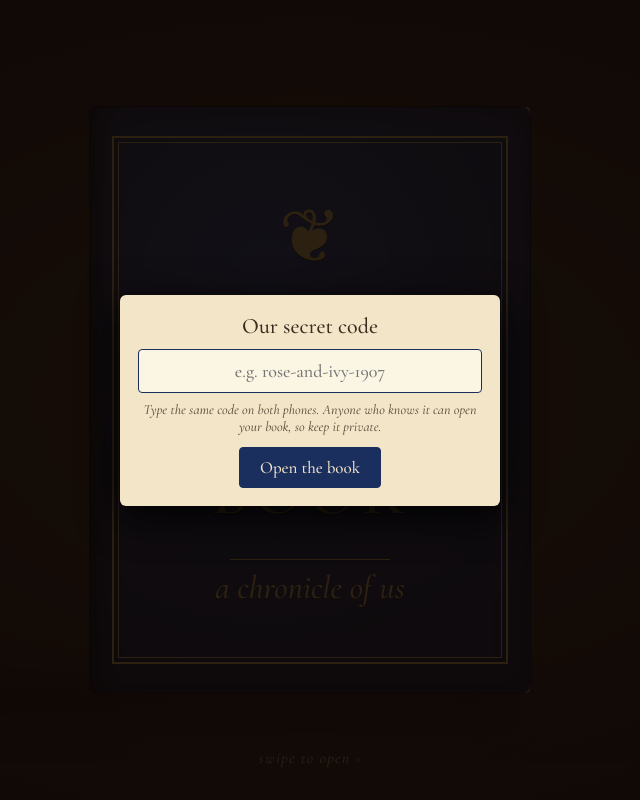
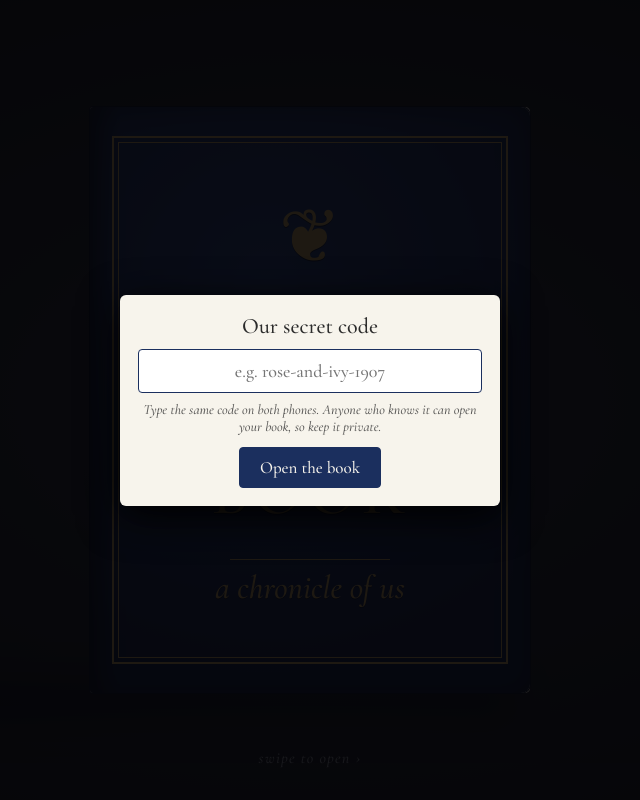
Before and after one commit to a7medturbo77-arch/FA-Memory-BOOK, a plain HTML site: page index.html in a window 1280 px wide. Shown: the whole page, without its empty margins (330-970 px from the left). Drawn offline with nearby package versions, Linux system fonts and the light colour scheme; a web font is replaced by a local one.

Commit message:
Update index.html

```diff
--- a/index.html
+++ b/index.html
@@ -6,36 +6,40 @@
 <title>Our Memory Book</title>
 <link href="https://fonts.googleapis.com/css2?family=Cormorant+Garamond:ital,wght@0,500;1,500&family=IM+Fell+English:ital@0;1&display=swap" rel="stylesheet">
 <style>
-:root{--pw:180px;--ink:#3b2a1d;--gold:#d4af5f;--navy:#1b2f5e}
+:root{--pw:180px;--ink:#2b2b2b;--gold:#d4af5f;--navy:#1b2f5e;--paper:#f7f4ec}
 *{box-sizing:border-box;-webkit-tap-highlight-color:transparent}
-html,body{height:100%;margin:0;overflow:hidden;background:radial-gradient(ellipse at center,#4d372a 0%,#1c130e 85%);color:var(--ink);font-family:'IM Fell English','Cormorant Garamond',Georgia,serif}
+html,body{height:100%;margin:0;overflow:hidden;background:radial-gradient(ellipse at center,#2c2f36 0%,#0d0e11 85%);color:var(--ink);font-family:'IM Fell English','Cormorant Garamond',Georgia,serif}
 body{padding:env(safe-area-inset-top,0px) 0 env(safe-area-inset-bottom,0px)}
 #stage{position:fixed;inset:0;display:flex;align-items:center;justify-content:center;touch-action:none;user-select:none;-webkit-user-select:none}
 #book{position:relative;width:calc(var(--pw)*2);height:calc(var(--pw)*4/3);perspective:2400px;transition:transform .9s cubic-bezier(.5,0,.2,1)}
-#book:before{content:"";position:absolute;left:2%;right:2%;bottom:-4%;height:6%;background:#000;filter:blur(18px);opacity:.55}
+#book:before{content:"";position:absolute;left:2%;right:2%;bottom:-4%;height:6%;background:#000;filter:blur(18px);opacity:.6}
 .leaf{position:absolute;left:50%;top:0;width:50%;height:100%;transform-origin:left center;transform-style:preserve-3d;transition:transform .95s cubic-bezier(.55,.05,.25,1)}
 .leaf.nt{transition:none}
 .face{position:absolute;inset:0;backface-visibility:hidden;-webkit-backface-visibility:hidden;overflow:hidden;
-background:linear-gradient(90deg,rgba(60,30,10,.28),rgba(60,30,10,0) 9%),radial-gradient(circle at 30% 20%,#f7ecd0,#efe0bb 70%,#e6d3a6);
+background:linear-gradient(90deg,rgba(0,0,0,.16),rgba(0,0,0,0) 9%),radial-gradient(circle at 30% 20%,#fffdf8,#f7f4ec 70%,#ece7da);
 box-shadow:inset -1px 0 0 rgba(0,0,0,.12)}
 .front{border-radius:0 5px 5px 0}
-.back{transform:rotateY(180deg);border-radius:5px 0 0 5px;background:linear-gradient(270deg,rgba(60,30,10,.28),rgba(60,30,10,0) 9%),radial-gradient(circle at 70% 20%,#f7ecd0,#efe0bb 70%,#e6d3a6)}
-.shade{position:absolute;inset:0;background:linear-gradient(90deg,#1a0d05,rgba(26,13,5,.2));opacity:0;pointer-events:none;transition:opacity .5s}
-/* NAVY COVER – change these colours to restyle */
+.back{transform:rotateY(180deg);border-radius:5px 0 0 5px;background:linear-gradient(270deg,rgba(0,0,0,.16),rgba(0,0,0,0) 9%),radial-gradient(circle at 70% 20%,#fffdf8,#f7f4ec 70%,#ece7da)}
+.shade{position:absolute;inset:0;background:linear-gradient(90deg,#0a0a0c,rgba(10,10,12,.2));opacity:0;pointer-events:none;transition:opacity .5s}
+/* NAVY COVER */
 .face.cover{background:linear-gradient(90deg,rgba(0,0,0,.45),rgba(0,0,0,0) 7%),radial-gradient(circle at 40% 30%,#2a4685,#101d42 80%);box-shadow:0 0 0 1px #060c1f,inset 0 0 30px rgba(0,0,0,.5);border-radius:3px 9px 9px 3px}
-.face.endp{background:repeating-linear-gradient(45deg,rgba(212,175,95,.12) 0 2px,transparent 2px 9px),radial-gradient(circle,#1f3770,#0d1936)}
+/* inside of the cover: plain navy, no lines */
+.face.endp{background:linear-gradient(270deg,rgba(0,0,0,.35),rgba(0,0,0,0) 10%),radial-gradient(circle at 60% 30%,#1f3770,#0d1936)}
 .cin{position:absolute;inset:5%;border:2px solid var(--gold);display:flex;flex-direction:column;align-items:center;justify-content:center;text-align:center;color:var(--gold);text-shadow:0 1px 0 rgba(0,0,0,.6);outline:1px solid var(--gold);outline-offset:-7px;padding:8%}
 .cin h1{font-weight:400;font-size:calc(var(--pw)*.15);line-height:1.15;margin:.3em 0;letter-spacing:.06em;text-transform:uppercase}
 .cin .o{font-size:calc(var(--pw)*.17)}
 .cin .r{width:50%;height:1px;background:var(--gold);margin:.5em 0}
 .cin p{font-style:italic;margin:0;font-size:calc(var(--pw)*.075)}
-.qt{position:absolute;inset:0;color:#4a3426}
-.qt .q{position:absolute;top:14%;left:12%;right:12%;text-align:center;font-style:italic;font-size:calc(var(--pw)*.085);line-height:1.4}
-.qt .a{display:block;margin-top:.6em;font-size:.7em;font-style:normal;letter-spacing:.08em;opacity:.7}
-.qt .o{position:absolute;top:58%;width:100%;text-align:center;font-size:calc(var(--pw)*.2);color:rgba(90,60,30,.4);transform:translateY(-50%)}
-.qt .s{position:absolute;bottom:8%;right:9%;text-align:right;font-style:italic;font-size:calc(var(--pw)*.05)}
-.ph{position:absolute;left:8%;right:8%;top:8%;bottom:8%;padding:calc(var(--pw)*.02);background:#fbf5e4;box-shadow:0 2px 6px rgba(60,30,10,.35)}
-.ph img{width:100%;height:100%;object-fit:cover;display:block;filter:sepia(.12)}
+/* first page: quote, ornament, signature, corner numbers */
+.qt{position:absolute;inset:0;color:#2b2b2b}
+.qt .q{position:absolute;top:30%;left:12%;right:12%;text-align:center;font-style:italic;font-size:calc(var(--pw)*.085);line-height:1.4}
+.qt .o{position:absolute;top:58%;width:100%;text-align:center;font-size:calc(var(--pw)*.2);color:rgba(43,43,43,.45);transform:translateY(-50%)}
+.qt .s{position:absolute;bottom:3.5%;right:4.5%;text-align:right;font-style:italic;font-size:calc(var(--pw)*.05);line-height:1.25}
+.qt .n{position:absolute;top:3.5%;font-style:italic;font-size:calc(var(--pw)*.05)}
+.qt .n1{left:4.5%}
+.qt .n2{right:4.5%}
+.ph{position:absolute;left:8%;right:8%;top:8%;bottom:8%;padding:calc(var(--pw)*.02);background:#fff;box-shadow:0 2px 6px rgba(0,0,0,.3)}
+.ph img{width:100%;height:100%;object-fit:cover;display:block}
 .pn{position:absolute;bottom:2.4%;width:100%;text-align:center;font-style:italic;font-size:calc(var(--pw)*.055);opacity:.6}
 .plus{position:absolute;left:50%;top:50%;width:46%;aspect-ratio:1;transform:translate(-50%,-55%);background:none;border:0;padding:0;cursor:pointer;color:var(--ink)}
 .plus svg{width:100%;height:100%;overflow:visible}
@@ -45,24 +49,24 @@ box-shadow:inset -1px 0 0 rgba(0,0,0,.12)}
 .hint{position:absolute;top:70%;width:100%;text-align:center;font-style:italic;font-size:calc(var(--pw)*.06);opacity:.55}
 .edit{position:absolute;bottom:3%;right:7%;background:none;border:0;border-bottom:1px solid currentColor;font:italic calc(var(--pw)*.065) 'IM Fell English',Georgia,serif;color:var(--ink);opacity:.7;padding:2px 0;cursor:pointer}
 .L .edit{right:auto;left:7%}
-#tip{position:fixed;bottom:calc(env(safe-area-inset-bottom,0px) + 4vh);width:100%;text-align:center;color:#d9c299;font-style:italic;letter-spacing:.08em;opacity:.8;transition:opacity .5s;pointer-events:none}
+#tip{position:fixed;bottom:calc(env(safe-area-inset-bottom,0px) + 4vh);width:100%;text-align:center;color:#b9bcc4;font-style:italic;letter-spacing:.08em;opacity:.8;transition:opacity .5s;pointer-events:none}
 #tip.h{opacity:0}
-.ov{position:fixed;inset:0;background:rgba(15,8,4,.85);display:none;align-items:center;justify-content:center;z-index:9999;padding:16px}
+.ov{position:fixed;inset:0;background:rgba(5,5,8,.88);display:none;align-items:center;justify-content:center;z-index:9999;padding:16px}
 .ov.on{display:flex}
-.card{background:#f3e6c8;border-radius:6px;padding:18px;width:min(92vw,380px);max-height:90vh;overflow:auto;box-shadow:0 10px 40px #000;text-align:center}
+.card{background:var(--paper);border-radius:6px;padding:18px;width:min(92vw,380px);max-height:90vh;overflow:auto;box-shadow:0 10px 40px #000;text-align:center}
 .card h2{margin:0 0 10px;font-weight:400;font-size:22px}
-.cw{background:#efe0bb;padding:8%;box-shadow:inset 0 0 0 1px rgba(0,0,0,.1)}
-canvas{width:100%;display:block;touch-action:none;background:#fbf5e4;box-shadow:0 2px 6px rgba(60,30,10,.4)}
+.cw{background:#ece8dc;padding:8%;box-shadow:inset 0 0 0 1px rgba(0,0,0,.1)}
+canvas{width:100%;display:block;touch-action:none;background:#fff;box-shadow:0 2px 6px rgba(0,0,0,.35)}
 input[type=range]{width:90%;margin:14px 0 6px;accent-color:var(--navy)}
-input[type=text]{width:100%;font:inherit;font-size:18px;padding:10px;border:1px solid var(--navy);border-radius:4px;background:#fbf5e4;text-align:center;color:var(--ink)}
+input[type=text]{width:100%;font:inherit;font-size:18px;padding:10px;border:1px solid var(--navy);border-radius:4px;background:#fff;text-align:center;color:var(--ink)}
 .btns{display:flex;gap:10px;justify-content:center;margin-top:12px}
 .bt{font:inherit;font-size:17px;padding:9px 20px;border-radius:4px;border:1px solid var(--navy);background:none;color:var(--navy);cursor:pointer}
-.bt.p{background:var(--navy);color:#f3e6c8}
+.bt.p{background:var(--navy);color:#f7f4ec}
 .bt:disabled{opacity:.5}
-.row{display:flex;align-items:center;gap:10px;padding:7px 0;border-bottom:1px solid rgba(60,30,10,.2);text-align:left}
+.row{display:flex;align-items:center;gap:10px;padding:7px 0;border-bottom:1px solid rgba(0,0,0,.15);text-align:left}
 .row img{width:36px;height:48px;object-fit:cover}
 .row span{flex:1}
-.row button{font-size:18px;width:36px;height:36px;border:1px solid rgba(60,30,10,.4);background:none;border-radius:4px;color:var(--ink)}
+.row button{font-size:18px;width:36px;height:36px;border:1px solid rgba(0,0,0,.35);background:none;border-radius:4px;color:var(--ink)}
 .small{font-size:14px;opacity:.75;margin:8px 0 0;font-style:italic}
 </style>
 </head>
@@ -96,9 +100,6 @@ input[type=text]{width:100%;font:inherit;font-size:18px;padding:10px;border:1px
 <script src="https://www.gstatic.com/firebasejs/10.12.2/firebase-app-compat.js"></script>
 <script src="https://www.gstatic.com/firebasejs/10.12.2/firebase-firestore-compat.js"></script>
 <script>
-
-
-/* ============ 1. PASTE YOUR FIREBASE CONFIG HERE ============ */
 var firebaseConfig = {
   apiKey: "AIzaSyCxd2P5524mOaQiSfAdH466F_cVQ39lxDQ",
   authDomain: "memory-book-380d5.firebaseapp.com",
@@ -116,7 +117,6 @@ size();addEventListener('resize',size);
 
 /* ---------- shared storage (Firebase Firestore) ---------- */
 function startFirebase(code){
-  if(firebaseConfig.apiKey==='PASTE_HERE'){document.getElementById('gate').classList.add('on');document.getElementById('gmsg').textContent='Firebase is not set up yet: paste your config into index.html.';return}
   try{
     if(!firebase.apps.length)firebase.initializeApp(firebaseConfig);
     col=firebase.firestore().collection('books').doc(code).collection('photos');
@@ -155,7 +155,7 @@ function buildPages(){
 }
 function html(p){
   if(p==='cover')return '<div class="cin"><div class="o">❦</div><h1>Our Memory Book</h1><div class="r"></div><p>a chronicle of us</p></div>';
-  if(p==='quote')return '<div class="qt"><div class="q">“For The Love That Moves The Sun And The Other Stars”</div><div class="o">❦</div><div class="s">Your beloved,<br>Ahmed</div></div>';
+  if(p==='quote')return '<div class="qt"><div class="n n1">18</div><div class="n n2">20</div><div class="q">“For The Love That Moves The Sun And The Other Stars”</div><div class="o">❦</div><div class="s">Your beloved,<br>Ahmed</div></div>';
   if(p==='plus')return '<button class="plus" aria-label="Add photos"><svg viewBox="0 0 100 100"><path pathLength="100" d="M50 10C49 30 51 70 50 90"/><path pathLength="100" d="M10 51C30 49 70 52 90 50"/></svg></button><div class="hint">add a memory</div><button class="edit">edit</button>';
   if(p&&p.s)return '<div class="ph"><img alt="" src="'+p.s+'"></div><div class="pn">— '+p.n+' —</div>';
   return '';
@@ -249,7 +249,7 @@ function clampPos(){
 }
 function draw(){
   clampPos();var w=img.width*base*Z,h=img.height*base*Z;
-  cx.fillStyle='#fbf5e4';cx.fillRect(0,0,600,800);
+  cx.fillStyle='#fff';cx.fillRect(0,0,600,800);
   cx.drawImage(img,(600-w)/2+ox,(800-h)/2+oy,w,h);
 }
 zm.addEventListener('input',function(){Z=+zm.value;draw()});
```
